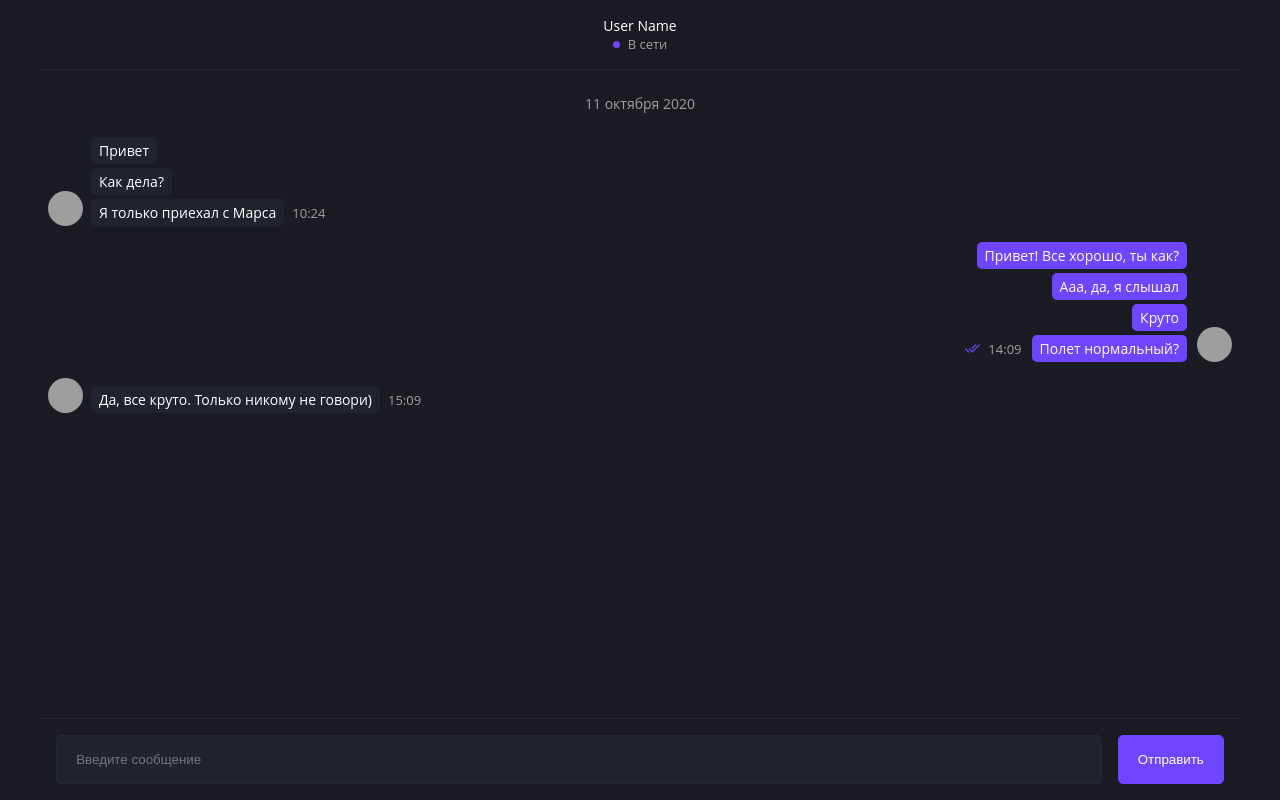
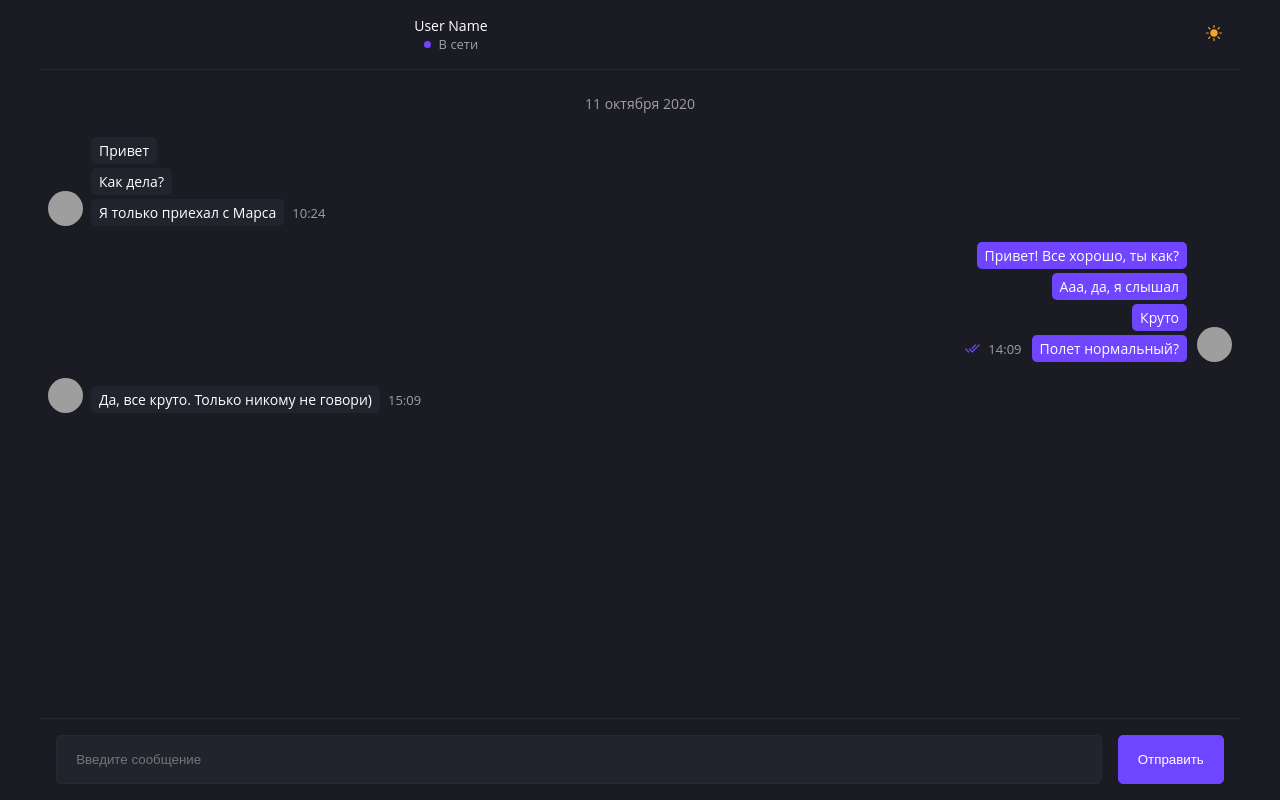
Before and after one commit to romagoldobin/react-dialog-app, a React (Create React App) app: page / in a window 1280 px wide. Built offline with nearby package versions, Linux system fonts and the light colour scheme; grey boxes are pictures that could not be loaded; what webfontloader would draw is missing.

Commit message:
theme supporting

```diff
--- a/src/App.jsx
+++ b/src/App.jsx
@@ -1,16 +1,27 @@
-import React, { useState } from 'react';
+import React, { useState, useEffect } from 'react';
 import Header from './components/Header';
 import Dialog from './components/Dialog';
 import Sender from './components/Sender';
 
+import { ThemeContext } from './context';
+import { getTheme, setTheme } from './helpers/theme';
+
 function App() {
   const [message, setMessage] = useState(null);
+  const [theme, toggleTheme] = useState(getTheme());
+
+  useEffect(() => {
+    setTheme(theme);
+  }, [theme]);
+
   return (
-    <div className="Container">
-      <Header />
-      <Dialog newMessage={message} />
-      <Sender onAddMessage={setMessage} />
-    </div>
+    <ThemeContext.Provider value={{ theme, toggleTheme }}>
+      <div className="Container">
+        <Header />
+        <Dialog newMessage={message} />
+        <Sender onAddMessage={setMessage} />
+      </div>
+    </ThemeContext.Provider>
   );
 }
 
--- a/src/components/Header/index.jsx
+++ b/src/components/Header/index.jsx
@@ -1,12 +1,29 @@
-import React from 'react';
+import React, { useContext } from 'react';
+import { IoIosSunny, IoIosMoon } from 'react-icons/io';
+import { ThemeContext } from '../../context';
+
 import UserInfo from './UserInfo';
+import ThemeToggle from '../ThemeToggle';
 
 import './index.scss';
 
-const Header = () => (
-  <header className="Header">
-    <UserInfo />
-  </header>
-);
+const Header = () => {
+  const { theme, toggleTheme } = useContext(ThemeContext);
+  const changeTheme = () => {
+    // eslint-disable-next-line no-debugger
+    debugger;
+    const currnetTheme = theme === 'light' ? 'dark' : 'light';
+    toggleTheme(currnetTheme);
+  };
+
+  return (
+    <header className="Header">
+      <UserInfo />
+      <ThemeToggle onClick={changeTheme}>
+        { theme === 'light' ? (<IoIosMoon size="20" className="Dark" />) : (<IoIosSunny size="20" className="Light" />) }
+      </ThemeToggle>
+    </header>
+  );
+};
 
 export default Header;
--- /dev/null
+++ b/src/components/ThemeToggle/index.jsx
@@ -0,0 +1,18 @@
+import React from 'react';
+
+import PropTypes from 'prop-types';
+
+import './style.scss';
+
+const ThemeToggle = ({ children, onClick }) => (
+  <button className="Theme Button" type="button" onClick={onClick} name="theme toggler">
+    {children}
+  </button>
+);
+
+ThemeToggle.propTypes = {
+  children: PropTypes.node.isRequired,
+  onClick: PropTypes.func.isRequired,
+};
+
+export default ThemeToggle;
--- /dev/null
+++ b/src/components/ThemeToggle/style.scss
@@ -0,0 +1,34 @@
+// .Button {
+//   &_ThemeToggler {
+//     all: unset;
+//     cursor: pointer;
+
+//     &_Light {
+//       path {
+//         fill: var(--yellow);
+//       }
+//     }
+//     &_Dark {
+//       path {
+//         fill: var(--dark);
+//       }
+//     }
+//   }
+// }
+
+.Button {
+  all: unset;
+}
+
+.Theme {
+  cursor: pointer;
+  margin-left: auto;
+
+  svg.Dark path {
+    fill: var(--dark);
+  }
+
+  svg.Light path {
+    fill: var(--yellow);
+  }
+}
--- a/src/context.js
+++ b/src/context.js
@@ -0,0 +1,4 @@
+import { createContext } from 'react';
+
+// eslint-disable-next-line import/prefer-default-export
+export const ThemeContext = createContext();
--- /dev/null
+++ b/src/helpers/theme.js
@@ -0,0 +1,14 @@
+/* eslint-disable import/prefer-default-export */
+export const getTheme = () => localStorage.getItem('app-theme') || 'dark';
+
+export const setTheme = (theme) => {
+  localStorage.setItem('app-theme', theme);
+
+  if (theme === 'dark') {
+    document.body.classList.add('dark');
+    document.body.classList.remove('light');
+  } else {
+    document.body.classList.add('light');
+    document.body.classList.remove('dark');
+  }
+};
--- a/src/index.scss
+++ b/src/index.scss
@@ -1,6 +1,20 @@
 @import-normalize;
 
-body {
+body.light {
+  --color: black;
+  --accent-1: white;
+  --accent-2: #a1a1a1;
+  --background: #f5f5f5;
+  --border: #c7c7c7;
+  --primary: #7045ff;
+  --success: #5dcb8e;
+  --error: #e8235e;
+  --yellow: #f5a623;
+  --dark: #1b1c23;
+  --primary-color: white;
+}
+
+body.dark {
   --color: white;
   --accent-1: #21242d;
   --accent-2: #a1a1a1;
```
Also changed, not shown: src/components/Header/Theme/index.jsx (deleted), src/components/Header/Theme/index.scss (deleted).
